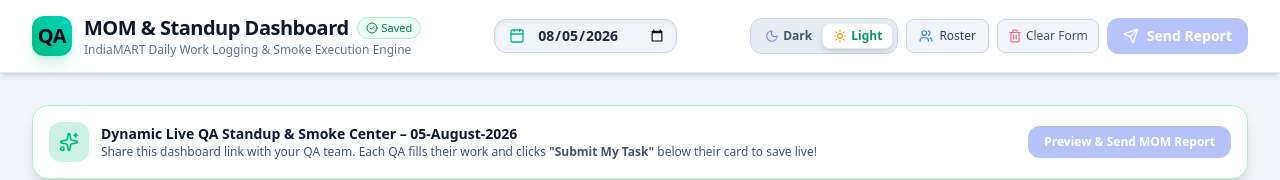
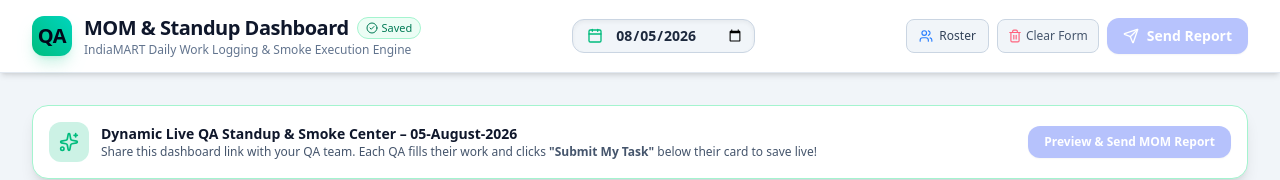
Before and after one commit to Shreyas156/MOM-Dashboard, a Next.js app: page / in a window 1280 px wide. Shown: the top 180 px of the page. Built offline with nearby package versions, Linux system fonts and the light colour scheme; no server answers; the database is empty.

Commit message:
Set default white theme and remove dark mode switcher from header

```diff
--- a/app/globals.css
+++ b/app/globals.css
@@ -1,18 +1,13 @@
 @import "tailwindcss";
 
 :root {
-  --background: #090d16;
-  --foreground: #f8fafc;
+  --background: #f8fafc;
+  --foreground: #0f172a;
 }
 
 .light-theme {
   --background: #f8fafc;
   --foreground: #0f172a;
-}
-
-.dark-theme {
-  --background: #090d16;
-  --foreground: #f8fafc;
 }
 
 body {
--- a/app/page.tsx
+++ b/app/page.tsx
@@ -29,7 +29,7 @@ export default function DashboardPage() {
   const [momData, setMomData] = useState<DailyMOM>(INITIAL_MOM_DATA);
   const [qas, setQas] = useState<QA[]>([]);
   const [modules, setModules] = useState<ModuleItem[]>([]);
-  const [theme, setTheme] = useState<'dark' | 'light'>('light');
+  const theme: 'dark' | 'light' = 'light';
 
   // Modals state
   const [isEmailModalOpen, setIsEmailModalOpen] = useState(false);
@@ -40,12 +40,10 @@ export default function DashboardPage() {
   // Track timestamp of recent user manual edit to prevent polling overwrites
   const lastLocalEditTime = useRef<number>(0);
 
-  // Initialize storage & theme
+  // Initialize storage
   useEffect(() => {
-    const savedTheme = localStorage.getItem('mom_dashboard_theme') as 'dark' | 'light';
-    if (savedTheme) {
-      setTheme(savedTheme);
-    }
+    localStorage.removeItem('mom_dashboard_theme');
+    document.body.className = 'light-theme';
 
     const loadedQAs = getStoredQAs();
     const loadedModules = getStoredModules();
@@ -138,18 +136,7 @@ export default function DashboardPage() {
     return () => clearInterval(interval);
   }, [currentDate]);
 
-  useEffect(() => {
-    if (theme === 'dark') {
-      document.body.className = 'dark-theme';
-    } else {
-      document.body.className = 'light-theme';
-    }
-  }, [theme]);
 
-  const handleSetTheme = (newTheme: 'dark' | 'light') => {
-    setTheme(newTheme);
-    localStorage.setItem('mom_dashboard_theme', newTheme);
-  };
 
   // Save MOM data whenever changed
   const updateMOM = (updatedMOM: DailyMOM) => {
@@ -392,7 +379,7 @@ export default function DashboardPage() {
   const submittedCount = momData.qaTasks.filter((q) => q.isSubmitted || q.isOnLeave).length;
   const allQAsSubmitted = totalQAs > 0 && submittedCount === totalQAs;
 
-  const isDark = theme === 'dark';
+  const isDark = false;
 
   return (
     <div className={`min-h-screen transition-colors duration-200 ${
@@ -407,7 +394,6 @@ export default function DashboardPage() {
         onResetData={handleResetData}
         isSaved={isSaved}
         theme={theme}
-        onSetTheme={handleSetTheme}
         allQAsSubmitted={allQAsSubmitted}
       />
 
--- a/components/AttendanceSection.tsx
+++ b/components/AttendanceSection.tsx
@@ -20,7 +20,7 @@ export const AttendanceSection: React.FC<AttendanceSectionProps> = ({
   onUpdateQATask,
   onSubmitQATask,
   onAddQAToMOM,
-  theme = 'dark',
+  theme = 'light',
 }) => {
   const isDark = theme === 'dark';
   const [newTaskTexts, setNewTaskTexts] = useState<Record<string, string>>({});
--- a/components/EmailModal.tsx
+++ b/components/EmailModal.tsx
@@ -19,7 +19,7 @@ export const EmailModal: React.FC<EmailModalProps> = ({
   isOpen,
   onClose,
   onUpdateMOM,
-  theme = 'dark',
+  theme = 'light',
 }) => {
   const isDark = theme === 'dark';
 
--- a/components/Navbar.tsx
+++ b/components/Navbar.tsx
@@ -1,7 +1,7 @@
 'use client';
 
 import React from 'react';
-import { Calendar, Users, Send, Trash2, CheckCircle2, Sun, Moon } from 'lucide-react';
+import { Calendar, Users, Send, Trash2, CheckCircle2 } from 'lucide-react';
 
 interface NavbarProps {
   currentDate: string;
@@ -10,8 +10,7 @@ interface NavbarProps {
   onOpenRosterModal: () => void;
   onResetData: () => void;
   isSaved: boolean;
-  theme: 'dark' | 'light';
-  onSetTheme: (theme: 'dark' | 'light') => void;
+  theme?: 'dark' | 'light';
   allQAsSubmitted?: boolean;
 }
 
@@ -22,8 +21,7 @@ export const Navbar: React.FC<NavbarProps> = ({
   onOpenRosterModal,
   onResetData,
   isSaved,
-  theme,
-  onSetTheme,
+  theme = 'light',
   allQAsSubmitted = false,
 }) => {
   const isDark = theme === 'dark';
@@ -80,38 +78,6 @@ export const Navbar: React.FC<NavbarProps> = ({
 
         {/* Right Actions */}
         <div className="flex items-center flex-wrap gap-2">
-          {/* SEGMENTED DARK / LIGHT THEME SWITCHER */}
-          <div className={`flex items-center p-1 rounded-xl border ${
-            isDark ? 'bg-slate-800 border-slate-700' : 'bg-slate-200/80 border-slate-300'
-          }`}>
-            <button
-              type="button"
-              onClick={() => onSetTheme('dark')}
-              className={`flex items-center gap-1 text-xs font-bold px-2.5 py-1 rounded-lg transition-all ${
-                isDark
-                  ? 'bg-slate-900 text-emerald-400 shadow-md border border-slate-700'
-                  : 'text-slate-600 hover:text-slate-900'
-              }`}
-              title="Activate Dark Mode"
-            >
-              <Moon className="w-3.5 h-3.5 text-indigo-400" />
-              <span>Dark</span>
-            </button>
-
-            <button
-              type="button"
-              onClick={() => onSetTheme('light')}
-              className={`flex items-center gap-1 text-xs font-bold px-2.5 py-1 rounded-lg transition-all ${
-                !isDark
-                  ? 'bg-white text-emerald-600 shadow-md border border-slate-200'
-                  : 'text-slate-400 hover:text-white'
-              }`}
-              title="Activate White/Light Mode"
-            >
-              <Sun className="w-3.5 h-3.5 text-amber-500" />
-              <span>Light</span>
-            </button>
-          </div>
 
           <button
             onClick={onOpenRosterModal}
--- a/components/SmokeExecutionTable.tsx
+++ b/components/SmokeExecutionTable.tsx
@@ -23,7 +23,7 @@ export const SmokeExecutionTable: React.FC<SmokeExecutionTableProps> = ({
   onAddRow,
   onDeleteRow,
   onSaveTable,
-  theme = 'dark',
+  theme = 'light',
 }) => {
   const isDark = theme === 'dark';
   const [saveSuccess, setSaveSuccess] = useState(false);
--- a/components/StatsSummary.tsx
+++ b/components/StatsSummary.tsx
@@ -9,7 +9,7 @@ interface StatsSummaryProps {
   theme?: 'dark' | 'light';
 }
 
-export const StatsSummary: React.FC<StatsSummaryProps> = ({ mom, theme = 'dark' }) => {
+export const StatsSummary: React.FC<StatsSummaryProps> = ({ mom, theme = 'light' }) => {
   const isDark = theme === 'dark';
   const totalQAs = mom.qaTasks.length;
   const onLeaveCount = mom.qaTasks.filter((q) => q.isOnLeave).length;
```
